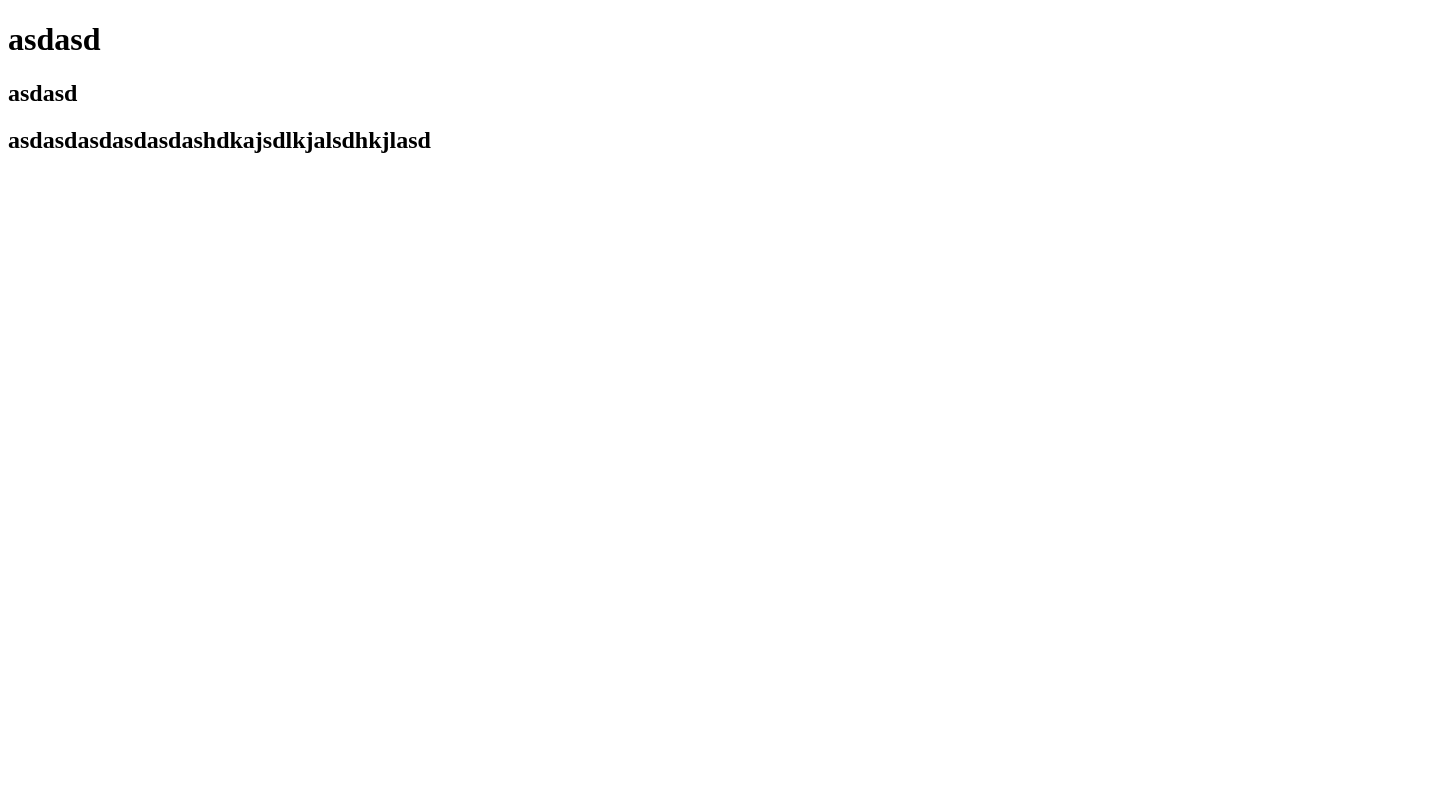
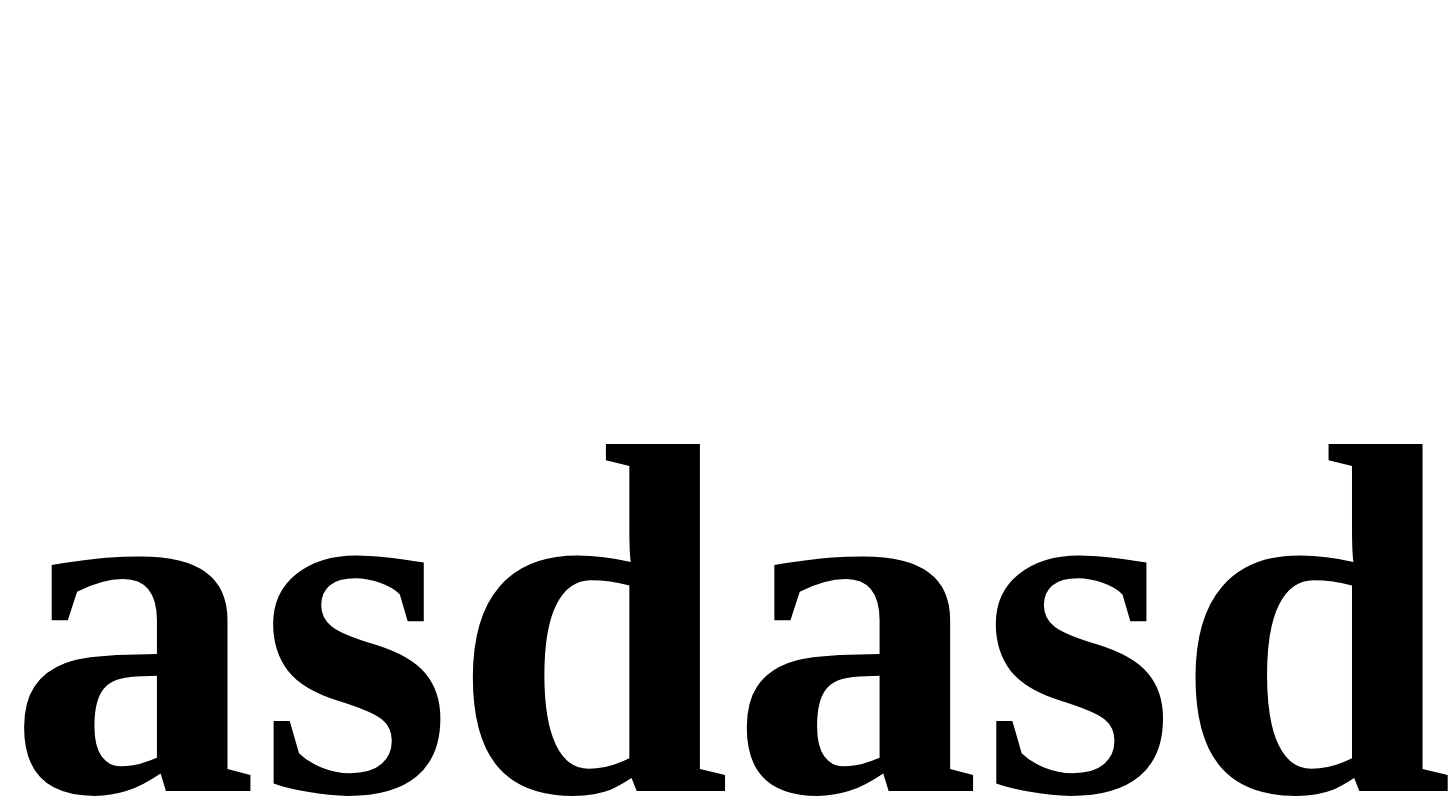
Before and after one commit to jaewoo-ahn/my-dapp-project, a React (Create React App) app: page / in a window 1280 px wide. Shown: the top 800 px of the page, 1453 px wide, since content can reach past the window. Built offline with nearby package versions, Linux system fonts and the light colour scheme.

Commit message:
for testing deploy with vercel

```diff
--- /dev/null
+++ b/src/App.css
@@ -0,0 +1,7 @@
+h1 {
+  font-size: 500px;
+}
+
+h2 {
+  font-size: 50px;
+}
--- a/src/App.jsx
+++ b/src/App.jsx
@@ -1,3 +1,5 @@
+import "../src/App.css";
+
 function App() {
   return (
     <div>
```
